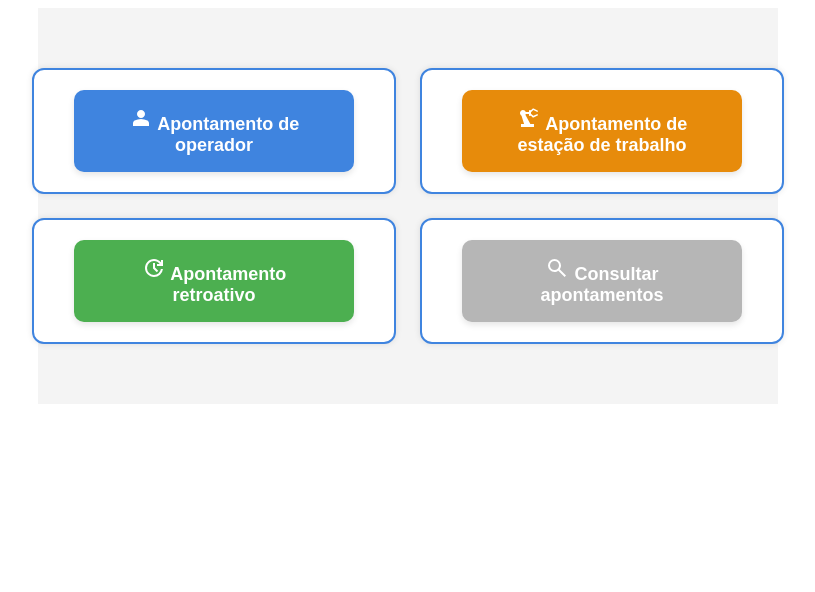
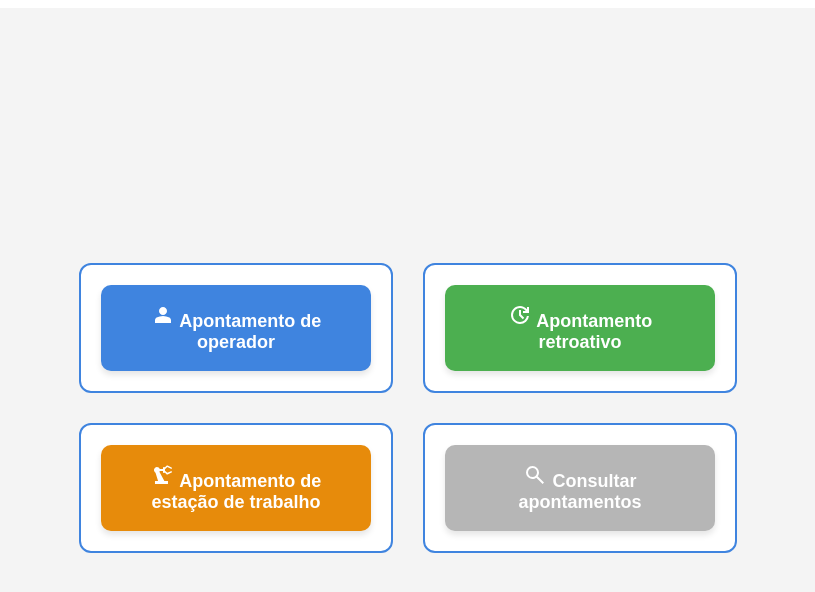
Before and after one commit to lvhilgert/apontamentoProducao, an Angular app: page /inicial in a window 1280 px wide. Shown: the top 592 px of the page, without its empty margins (232-1047 px from the left). Built offline with nearby package versions, Linux system fonts and the light colour scheme.

Commit message:
novaModelagem2.5

```diff
--- a/src/app/apontamento-completo/apontamento-completo.component.html
+++ b/src/app/apontamento-completo/apontamento-completo.component.html
@@ -210,8 +210,9 @@
 
     <!-- Botões finais -->
     <div class="button-row">
-        <button class="button-large blue" (click)="cancelar()">Salvar</button>
+        <button class="button-large blue" (click)="salvar()">Salvar</button>
         <button class="button-large green" (click)="reiniciar()">Salvar e novo</button>
+        <button class="button-large gray" (click)="cancelar()">Cancelar</button>
       </div>
 
   <!-- Modal Item -->
--- a/src/app/apontamento-completo/apontamento-completo.component.ts
+++ b/src/app/apontamento-completo/apontamento-completo.component.ts
@@ -73,6 +73,8 @@ duracaoManual = '00:00:00';
     { codigo: '003', descricao: 'Sacola grande 30x40cm' }
   ];
 
+  constructor(private router: Router) {}
+
   ngOnInit() {
     const hoje = new Date().toISOString().substring(0, 10);
     this.dataInicio = hoje;
@@ -108,7 +110,9 @@ duracaoManual = '00:00:00';
       this.horaFim = '23:00:00';
     }
   }
-
+  salvar(){
+    //
+  }
   iniciar() {
     if (!this.showInformarInicio) {
       const agora = new Date();
@@ -233,7 +237,7 @@ duracaoManual = '00:00:00';
   }
 
   cancelar() {
-    window.location.reload();
+    this.router.navigate(['/inicial']);
   }
 
   openOPModal() {
--- a/src/app/inicial/inicial.component.css
+++ b/src/app/inicial/inicial.component.css
@@ -1,66 +1,68 @@
+body {
+  margin: 0;
+  padding: 0;
+  background-color: #f4f4f4;
+  font-family: 'Roboto', sans-serif;
+}
+
+.pagina-inicial {
+  min-height: 100vh;
+  background-color: #f4f4f4;
+  display: flex;
+  justify-content: center;
+  align-items: center;
+}
+
 .grid-inicial {
   display: grid;
-  grid-template-columns: repeat(2, 1fr);
-  gap: 24px;
-  justify-content: center;
-  align-items: center;
-  padding: 60px 20px;
-  background-color: #f4f4f4;
-  max-width: 700px; /* limite de largura total */
-  margin: 0 auto;    /* centraliza horizontalmente */
+  grid-template-columns: repeat(2, auto);
+  gap: 30px;
 }
 
 .moldura {
   border: 2px solid #3f84df;
   border-radius: 12px;
+  padding: 20px;
   background-color: white;
-  padding: 20px;
   display: flex;
   justify-content: center;
   align-items: center;
-  box-shadow: 0 0 6px rgba(0,0,0,0.1);
-  width: 320px; /* <- define o tamanho da moldura */
 }
 
-
 .botao-apontar {
+  font-size: 18px;
+  font-weight: bold;
+  padding: 18px 26px;
+  border: none;
+  border-radius: 10px;
+  cursor: pointer;
+  transition: all 0.2s ease;
+  box-shadow: 0 4px 6px rgba(0, 0, 0, 0.1);
   display: flex;
   align-items: center;
   justify-content: center;
-  gap: 12px;
-  font-size: 18px;
-  font-weight: bold;
+  gap: 10px;
   color: white;
-  padding: 16px 24px;
-  border: none;
-  border-radius: 10px;
-  width: 280px;
-  cursor: pointer;
-  box-shadow: 0 3px 6px rgba(0,0,0,0.1);
-  transition: transform 0.2s, box-shadow 0.2s, background-color 0.2s;
+  width: 270px;
+  text-align: center;
 }
 
 .botao-apontar svg {
+  flex-shrink: 0;
   width: 24px;
   height: 24px;
   fill: white;
-  flex-shrink: 0;
 }
 
-.botao-apontar:hover {
-  transform: translateY(-2px);
-  box-shadow: 0 6px 12px rgba(0,0,0,0.2);
-}
+/* Cores dos botões */
+.botao-apontar.green { background-color: #4CAF50; }
+.botao-apontar.green:hover { background-color: #45a049; }
 
-/* Cores dos botões + hover */
-.green { background-color: #4CAF50; }
-.green:hover { background-color: #388e3c; }
+.botao-apontar.blue { background-color: #3f84df; }
+.botao-apontar.blue:hover { background-color: #336fc9; }
 
-.blue { background-color: #3f84df; }
-.blue:hover { background-color: #336fc9; }
+.botao-apontar.gray { background-color: #b6b6b6; }
+.botao-apontar.gray:hover { background-color: #999999; }
 
-.gray { background-color: #b6b6b6; }
-.gray:hover { background-color: #999999; }
-
-.yellow { background-color: #e78b0b; }
-.yellow:hover { background-color: #d67a00; }
+.botao-apontar.yellow { background-color: #e78b0b; }
+.botao-apontar.yellow:hover { background-color: #d67a00; }
--- a/src/app/inicial/inicial.component.html
+++ b/src/app/inicial/inicial.component.html
@@ -1,10 +1,25 @@
+<div class="pagina-inicial">
   <div class="grid-inicial">
     <div class="moldura">
       <button class="botao-apontar blue" (click)="irParaApontamentoOperador()">
         <span class="icon-text">
-        <!-- Ícone operador -->
-        <svg xmlns="http://www.w3.org/2000/svg" viewBox="0 -960 960 960" fill="#ffffff"><path d="M480-480q-66 0-113-47t-47-113q0-66 47-113t113-47q66 0 113 47t47 113q0 66-47 113t-113 47ZM160-160v-112q0-34 17.5-62.5T224-378q62-31 126-46.5T480-440q66 0 130 15.5T736-378q29 15 46.5 43.5T800-272v112H160Z"/></svg>
+          <!-- ícone operador -->
+          <svg xmlns="http://www.w3.org/2000/svg" viewBox="0 -960 960 960" fill="#ffffff" width="26" height="26">
+            <path d="M480-480q-66 0-113-47t-47-113q0-66 47-113t113-47q66 0 113 47t47 113q0 66-47 113t-113 47ZM160-160v-112q0-34 17.5-62.5T224-378q62-31 126-46.5T480-440q66 0 130 15.5T736-378q29 15 46.5 43.5T800-272v112H160Z"/>
+          </svg>
           Apontamento de operador
+        </span>
+      </button>
+    </div>
+
+    <div class="moldura">
+      <button class="botao-apontar green" (click)="irParaApontamentoCompleto()">
+        <span class="icon-text">
+          <!-- ícone retroativo -->
+          <svg xmlns="http://www.w3.org/2000/svg" viewBox="0 -960 960 960" fill="#ffffff" width="26" height="26">
+            <path d="M480-120q-75 0-140.5-28.5t-114-77q-48.5-48.5-77-114T120-480q0-75 28.5-140.5t77-114q48.5-48.5 114-77T480-840q82 0 155.5 35T760-706v-94h80v240H600v-80h110q-41-56-101-88t-129-32q-117 0-198.5 81.5T200-480q0 117 81.5 198.5T480-200q105 0 183.5-68T756-440h82q-15 137-117.5 228.5T480-120Zm112-192L440-464v-216h80v184l128 128-56 56Z"/>
+          </svg>
+          Apontamento retroativo
         </span>
       </button>
     </div>
@@ -12,19 +27,11 @@
     <div class="moldura">
       <button class="botao-apontar yellow" (click)="irParaApontamentoEstacao()">
         <span class="icon-text">
-        <!-- Ícone estação -->
-        <svg xmlns="http://www.w3.org/2000/svg" viewBox="0 -960 960 960" fill="#ffffff"><path d="M159-120v-120h124L181-574q-27-15-44.5-44T119-680q0-50 35-85t85-35q39 0 69.5 22.5T351-720h128v-40q0-17 11.5-28.5T519-800q9 0 17.5 4t14.5 12l68-64q9-9 21.5-11.5T665-856l156 72q12 6 16.5 17.5T837-744q-6 12-17.5 15.5T797-730l-144-66-94 88v56l94 86 144-66q11-5 23-1t17 15q6 12 1 23t-17 17l-156 74q-12 6-24.5 3.5T619-512l-68-64q-6 6-14.5 11t-17.5 5q-17 0-28.5-11.5T479-600v-40H351q-3 8-6.5 15t-9.5 15l200 370h144v120H159Z"/></svg>
+          <!-- ícone estação -->
+          <svg xmlns="http://www.w3.org/2000/svg" viewBox="0 -960 960 960" fill="#ffffff" width="26" height="26">
+            <path d="M159-120v-120h124L181-574q-27-15-44.5-44T119-680q0-50 35-85t85-35q39 0 69.5 22.5T351-720h128v-40q0-17 11.5-28.5T519-800q9 0 17.5 4t14.5 12l68-64q9-9 21.5-11.5T665-856l156 72q12 6 16.5 17.5T837-744q-6 12-17.5 15.5T797-730l-144-66-94 88v56l94 86 144-66q11-5 23-1t17 15q6 12 1 23t-17 17l-156 74q-12 6-24.5 3.5T619-512l-68-64q-6 6-14.5 11t-17.5 5q-17 0-28.5-11.5T479-600v-40H351q-3 8-6.5 15t-9.5 15l200 370h144v120H159Z"/>
+          </svg>
           Apontamento de estação de trabalho
-      </span>
-    </button>
-  </div>
-
-  <div class="moldura">
-    <button class="botao-apontar green" (click)="irParaApontamentoCompleto()">
-      <span class="icon-text">
-        <!-- Ícone retroativo -->
-        <svg xmlns="http://www.w3.org/2000/svg" viewBox="0 -960 960 960" fill="#ffffff"><path d="M480-120q-75 0-140.5-28.5t-114-77q-48.5-48.5-77-114T120-480q0-75 28.5-140.5t77-114q48.5-48.5 114-77T480-840q82 0 155.5 35T760-706v-94h80v240H600v-80h110q-41-56-101-88t-129-32q-117 0-198.5 81.5T200-480q0 117 81.5 198.5T480-200q105 0 183.5-68T756-440h82q-15 137-117.5 228.5T480-120Zm112-192L440-464v-216h80v184l128 128-56 56Z"/></svg>
-        Apontamento retroativo
         </span>
       </button>
     </div>
@@ -32,10 +39,13 @@
     <div class="moldura">
       <button class="botao-apontar gray" (click)="irParaGridApontamento()">
         <span class="icon-text">
-        <!-- Ícone consulta -->
-        <svg xmlns="http://www.w3.org/2000/svg" viewBox="0 -960 960 960" fill="#ffffff"><path d="M784-120 532-372q-30 24-69 38t-83 14q-109 0-184.5-75.5T120-580q0-109 75.5-184.5T380-840q109 0 184.5 75.5T640-580q0 44-14 83t-38 69l252 252-56 56ZM380-400q75 0 127.5-52.5T560-580q0-75-52.5-127.5T380-760q-75 0-127.5 52.5T200-580q0 75 52.5 127.5T380-400Z"/></svg>
+          <!-- ícone lupa -->
+          <svg xmlns="http://www.w3.org/2000/svg" viewBox="0 -960 960 960" fill="#ffffff" width="26" height="26">
+            <path d="M784-120 532-372q-30 24-69 38t-83 14q-109 0-184.5-75.5T120-580q0-109 75.5-184.5T380-840q109 0 184.5 75.5T640-580q0 44-14 83t-38 69l252 252-56 56ZM380-400q75 0 127.5-52.5T560-580q0-75-52.5-127.5T380-760q-75 0-127.5 52.5T200-580q0 75 52.5 127.5T380-400Z"/>
+          </svg>
           Consultar apontamentos
         </span>
       </button>
     </div>
   </div>
+</div>
```
Lines whose indentation alone changed are shown as unchanged.
